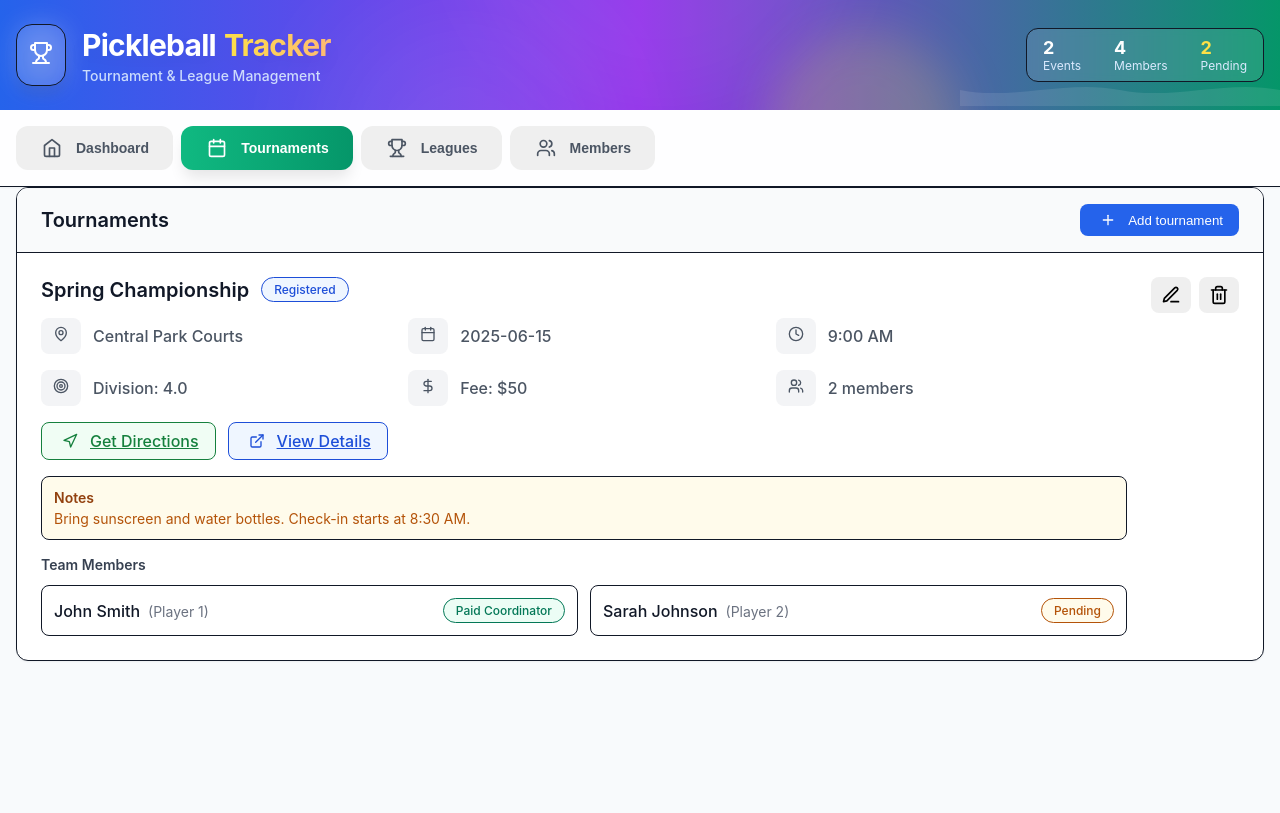
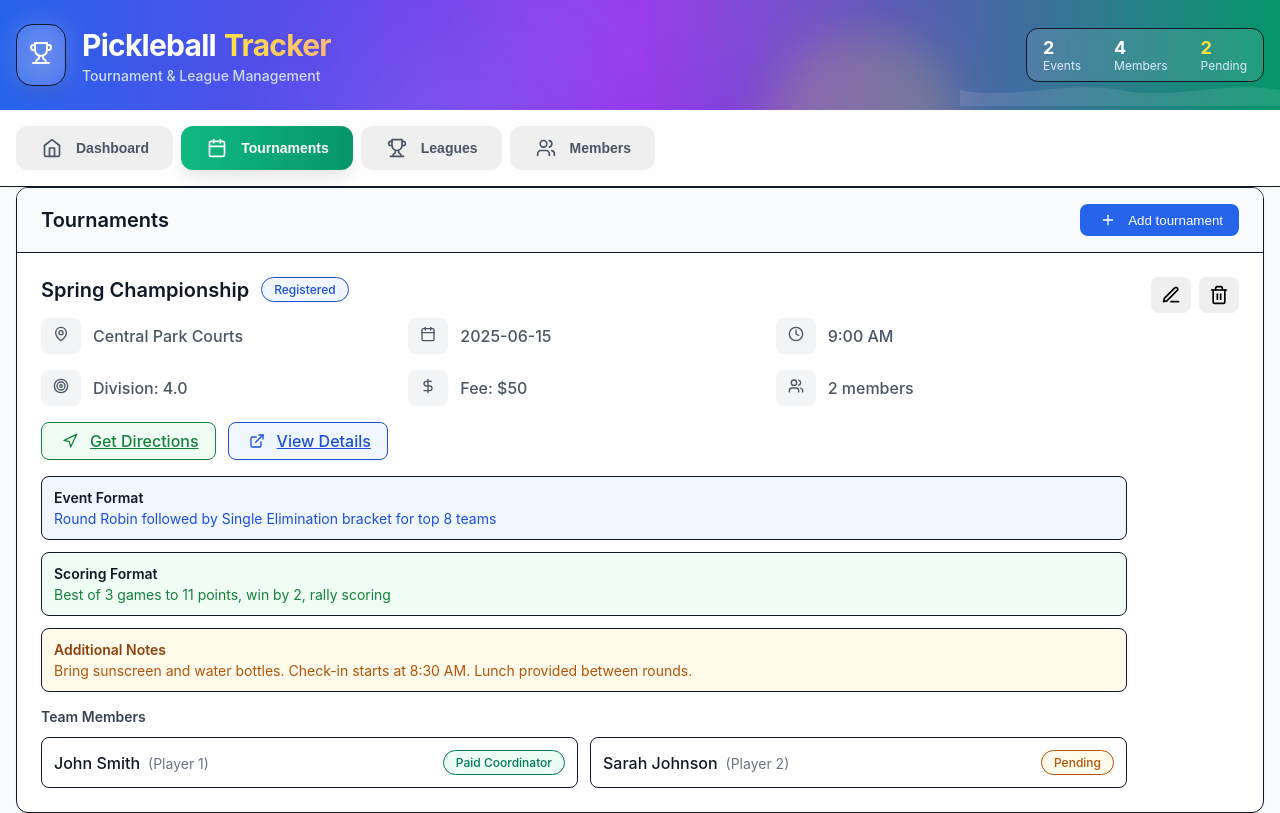
Before and after one commit to rtmakatura/pickleball-tracker, a React (Create React App) app: page / in a window 1280 px wide. Both pictures are taken after a click on the button "Tournaments". Built offline with nearby package versions, Linux system fonts and the light colour scheme; the HTML template or start-up script is replaced by a standard one.

Commit message:
Update App.js

```diff
--- a/src/App.js
+++ b/src/App.js
@@ -37,7 +37,9 @@ const PickleballTracker = () => {
         paymentCoordinator: 1,
         googleMapsLink: 'https://maps.google.com/?q=Central+Park+Courts',
         tournamentLink: 'https://example.com/spring-championship',
-        notes: 'Bring sunscreen and water bottles. Check-in starts at 8:30 AM.',
+        eventFormat: 'Round Robin followed by Single Elimination bracket for top 8 teams',
+        scoringFormat: 'Best of 3 games to 11 points, win by 2, rally scoring',
+        additionalNotes: 'Bring sunscreen and water bottles. Check-in starts at 8:30 AM. Lunch provided between rounds.',
         teamMembers: [
           { memberId: 1, role: 'Player 1', status: 'confirmed', amountOwed: 50, paymentStatus: 'paid_coordinator', paidDate: '2025-05-20' },
           { memberId: 2, role: 'Player 2', status: 'confirmed', amountOwed: 50, paymentStatus: 'pending', paidDate: null }
@@ -307,6 +309,9 @@ const PickleballTracker = () => {
       googleMapsLink: '',
       tournamentLink: '',
       notes: '',
+      eventFormat: '',
+      scoringFormat: '',
+      additionalNotes: '',
       teamMembers: []
     });
 
@@ -331,6 +336,9 @@ const PickleballTracker = () => {
           googleMapsLink: '',
           tournamentLink: '',
           notes: '',
+          eventFormat: '',
+          scoringFormat: '',
+          additionalNotes: '',
           teamMembers: []
         });
       }
@@ -572,6 +580,42 @@ const PickleballTracker = () => {
               </div>
             </div>
 
+            {eventType === 'tournament' ? (
+              <div className="grid grid-cols-1 md:grid-cols-2 gap-4">
+                <div>
+                  <label className="block text-sm font-medium text-gray-700 mb-2">Event Format</label>
+                  <textarea
+                    value={formData.eventFormat}
+                    onChange={(e) => setFormData({ ...formData, eventFormat: e.target.value })}
+                    placeholder="e.g., Round Robin, Single Elimination, etc..."
+                    rows="3"
+                    className="w-full px-3 py-2 border border-gray-300 rounded-lg focus:ring-2 focus:ring-blue-500 focus:border-transparent"
+                  />
+                </div>
+
+                <div>
+                  <label className="block text-sm font-medium text-gray-700 mb-2">Scoring Format</label>
+                  <textarea
+                    value={formData.scoringFormat}
+                    onChange={(e) => setFormData({ ...formData, scoringFormat: e.target.value })}
+                    placeholder="e.g., Best of 3 games to 11, rally scoring, etc..."
+                    rows="3"
+                    className="w-full px-3 py-2 border border-gray-300 rounded-lg focus:ring-2 focus:ring-blue-500 focus:border-transparent"
+                  />
+                </div>
+
+                <div className="md:col-span-2">
+                  <label className="block text-sm font-medium text-gray-700 mb-2">Additional Notes</label>
+                  <textarea
+                    value={formData.additionalNotes}
+                    onChange={(e) => setFormData({ ...formData, additionalNotes: e.target.value })}
+                    placeholder="What to bring, check-in times, special rules, etc..."
+                    rows="3"
+                    className="w-full px-3 py-2 border border-gray-300 rounded-lg focus:ring-2 focus:ring-blue-500 focus:border-transparent"
+                  />
+                </div>
+              </div>
+            ) : (
               <div>
                 <label className="block text-sm font-medium text-gray-700 mb-2">Notes</label>
                 <textarea
@@ -582,6 +626,7 @@ const PickleballTracker = () => {
                   className="w-full px-3 py-2 border border-gray-300 rounded-lg focus:ring-2 focus:ring-blue-500 focus:border-transparent"
                 />
               </div>
+            )}
 
             <div>
               <div className="flex items-center justify-between mb-2">
@@ -641,7 +686,7 @@ const PickleballTracker = () => {
               </div>
             </div>
 
-            <div className="flex justify-end gap-3 pt-6 border-t border-gray-200">
+            <div className="flex justify-end gap-3 pt-6">
               <button
                 type="button"
                 onClick={() => {
@@ -776,7 +821,7 @@ const PickleballTracker = () => {
               />
             </div>
 
-            <div className="flex justify-end gap-3 pt-6 border-t border-gray-200">
+            <div className="flex justify-end gap-3 pt-6">
               <button
                 type="button"
                 onClick={() => {
@@ -903,11 +948,36 @@ const PickleballTracker = () => {
                   </div>
 
                   {/* Notes */}
-                  {event.notes && (
+                  {type === 'tournament' ? (
+                    (event.eventFormat || event.scoringFormat || event.additionalNotes) && (
+                      <div className="mb-4 space-y-3">
+                        {event.eventFormat && (
+                          <div className="p-3 bg-blue-50 border border-blue-200 rounded-lg">
+                            <h6 className="text-sm font-semibold text-blue-800 mb-1">Event Format</h6>
+                            <p className="text-sm text-blue-700">{event.eventFormat}</p>
+                          </div>
+                        )}
+                        {event.scoringFormat && (
+                          <div className="p-3 bg-green-50 border border-green-200 rounded-lg">
+                            <h6 className="text-sm font-semibold text-green-800 mb-1">Scoring Format</h6>
+                            <p className="text-sm text-green-700">{event.scoringFormat}</p>
+                          </div>
+                        )}
+                        {event.additionalNotes && (
+                          <div className="p-3 bg-amber-50 border border-amber-200 rounded-lg">
+                            <h6 className="text-sm font-semibold text-amber-800 mb-1">Additional Notes</h6>
+                            <p className="text-sm text-amber-700">{event.additionalNotes}</p>
+                          </div>
+                        )}
+                      </div>
+                    )
+                  ) : (
+                    event.notes && (
                       <div className="mb-4 p-3 bg-amber-50 border border-amber-200 rounded-lg">
                         <h6 className="text-sm font-semibold text-amber-800 mb-1">Notes</h6>
                         <p className="text-sm text-amber-700">{event.notes}</p>
                       </div>
+                    )
                   )}
 
                   {event.teamMembers.length > 0 && (
```
Lines whose indentation alone changed are shown as unchanged.
